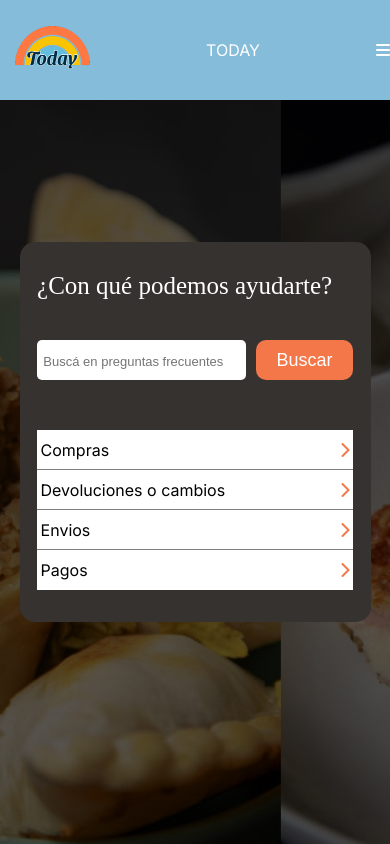
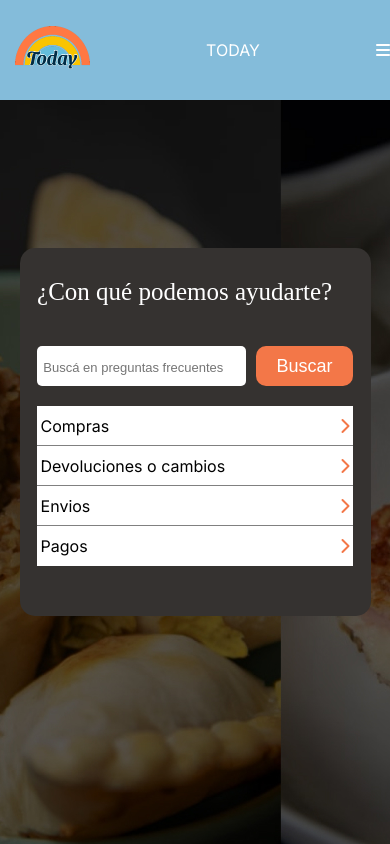
Before and after one commit to rodrigorainone/TodayDistribuidora2, a React (Vite) app: page /FAQ in a window 390 px wide. Shown: the top 844 px of the page. Built offline with nearby package versions, Linux system fonts and the light colour scheme; a web font is replaced by a local one.

Commit message:
arreglando responsive45

```diff
--- a/src/index.css
+++ b/src/index.css
@@ -1266,8 +1266,12 @@ footer img {
 /* preguntas preguntes*/
 .inputBuscar::placeholder { font-size: 13px; }
 
-.preguntasContainer{
+.preguntasContainer{  margin-top: 20px;
+
+}
+
+.infoPreguntas {
   margin-top: 20px;
-  height: 45%;
+  padding-bottom: 50px;
 }
 }
```
